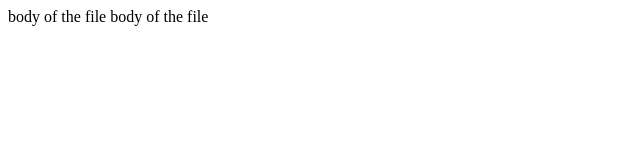
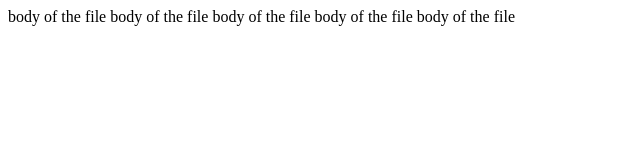
Before and after one commit to Upstech/testing-git, a plain HTML site: page index.html in a window 1280 px wide. Shown: the whole page, without its empty margins (0-640 px from the left). Drawn offline with Linux system fonts and the light colour scheme.

Commit message:
third snapshot

```diff
--- a/index.html
+++ b/index.html
@@ -9,5 +9,8 @@
 <body>
     body of the file
     body of the file
+    body of the file
+    body of the file
+    body of the file
 </body>
 </html>
```
